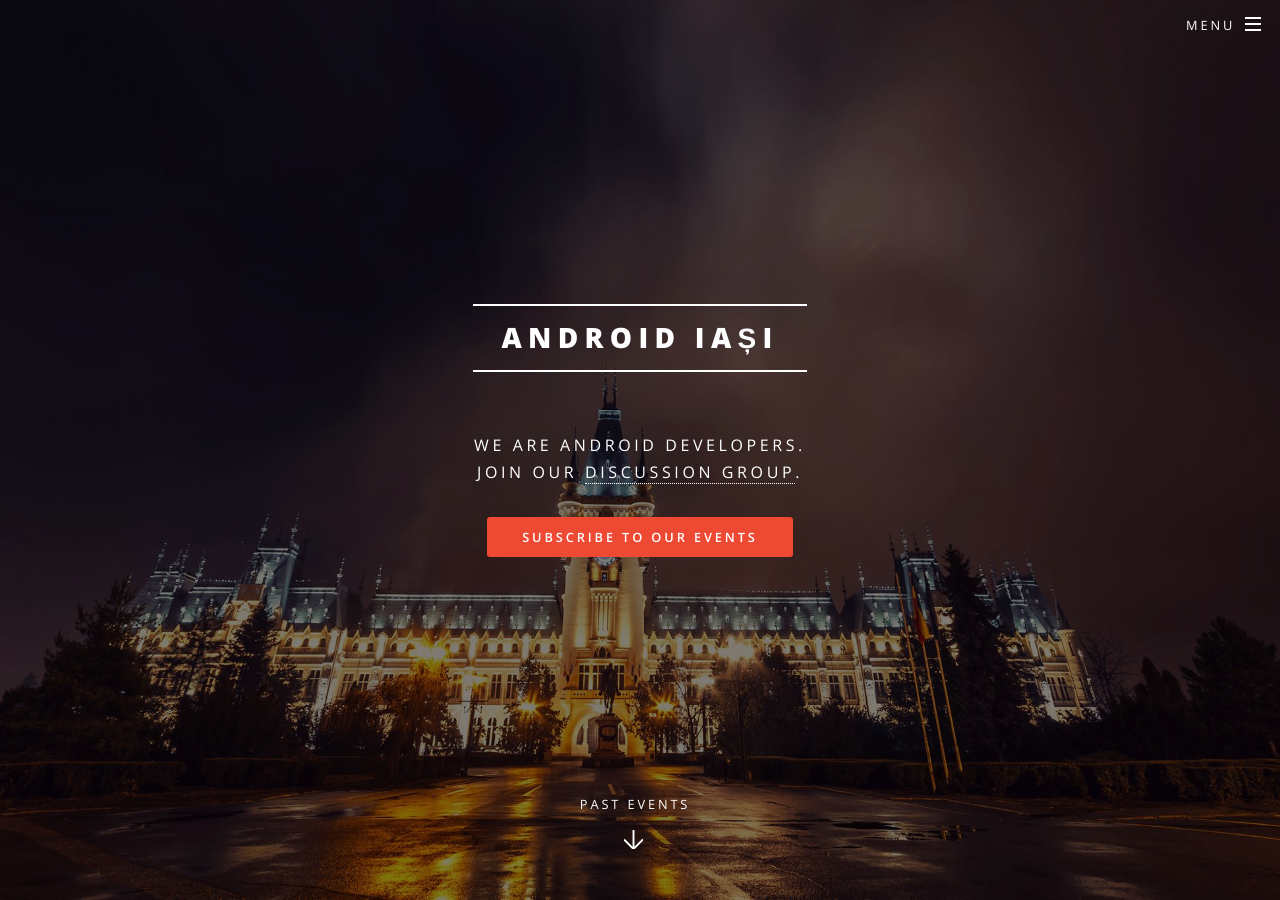
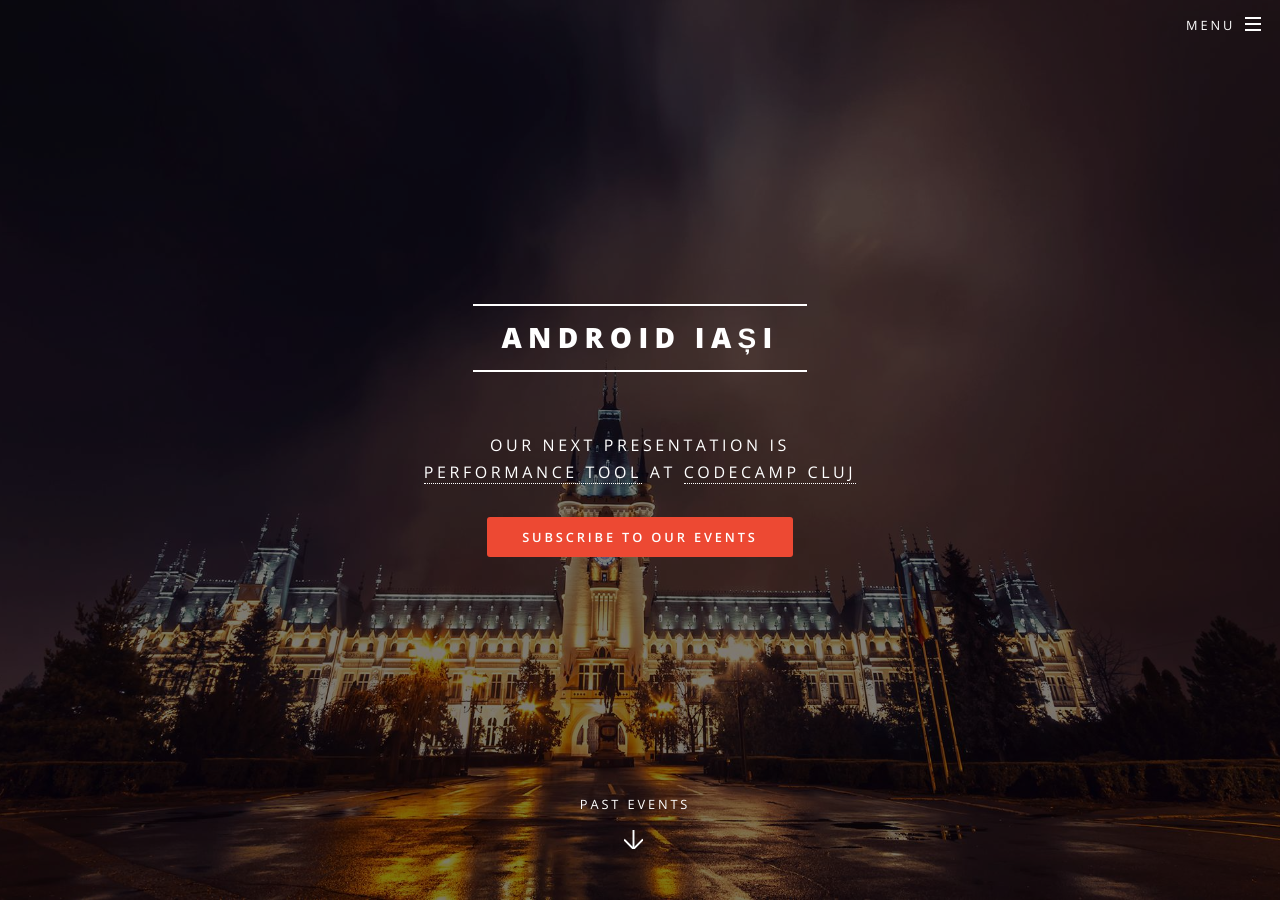
Before and after one commit to AndroidIasi/androidiasi.github.io, a Jekyll site: the page built from index.html, in a window 1280 px wide and 900 px high. Built offline with Jekyll 4.4.1, drawn with Linux system fonts in a browser that asks for light colours; some of the changed text lies outside the part shown.

Commit message:
Added event for Performance Tools presentation at Codecamp Cluj. Also updated the description of the site for promoting this event.

```diff
--- a/_config.yml
+++ b/_config.yml
@@ -4,8 +4,10 @@
 # Site settings
 title: Android Iași
 description: |
-  We are Android Developers.
-  Join our [discussion group](http://bit.ly/android-iasi).
+  Our next presentation is
+  [Performance Tool](/events/performance-tools-cluj.html) at [CodeCamp Cluj](http://cluj.codecamp.ro)
+#  We are Android Developers.
+#  Join our [discussion group](http://bit.ly/android-iasi).
 owner: Android Iași # or company name
 first_published: 2016 # if migrating another site, the year of your first publish
 email: just_contact_us_on_facebook
```
Also changed, not shown: events/_posts/2016-05-02-performance-tools-cluj.md (added, +21 -0 lines).
